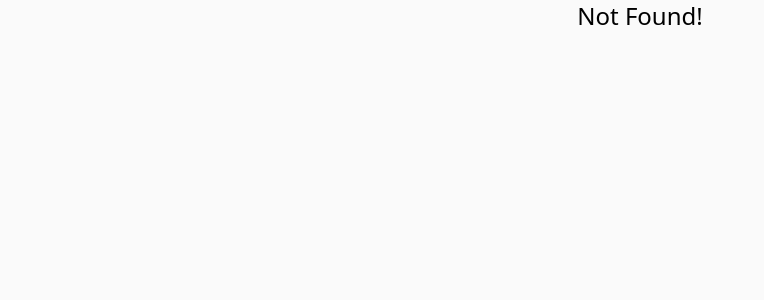
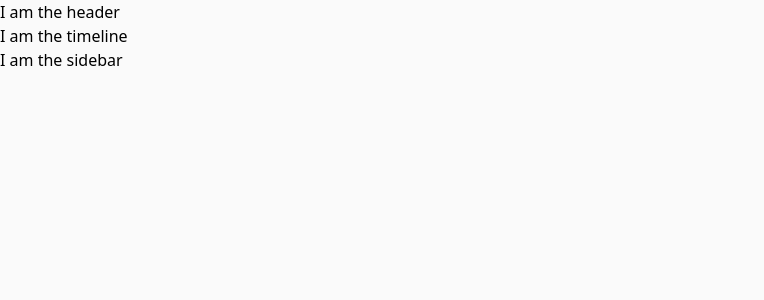
Before and after one commit to RaccoonHowell/instagram, a React (Create React App) app: page / in a window 1280 px wide. Shown: the top 300 px of the page, without its empty margins (0-764 px from the left). Built offline with nearby package versions, Linux system fonts and the light colour scheme.

Commit message:
created dashboard page and added route to app.js

```diff
--- a/src/App.js
+++ b/src/App.js
@@ -4,6 +4,7 @@ import * as ROUTES from './constants/routes';
 
 const Login = lazy(() => import ('./pages/login'));
 const SignUp = lazy(() => import ('./pages/signup'));
+const Dashboard = lazy(() => import ('./pages/dashboard'));
 const NotFound = lazy(() => import ('./pages/notfound'));
 
 export default function App() {
@@ -13,6 +14,7 @@ export default function App() {
         <Switch>
           <Route path={ROUTES.LOGIN} component={Login} />
           <Route path={ROUTES.SIGN_UP} component={SignUp} />
+          <Route path={ROUTES.DASHBOARD} component={Dashboard} />
           <Route component={NotFound} />
         </Switch>
       </Suspense>
--- /dev/null
+++ b/src/pages/dashboard.js
@@ -0,0 +1,20 @@
+import { useEffect } from 'react';
+import Header from '../components/header';
+import Timeline from '../components/timeline';
+import Sidebar from '../components/sidebar';
+
+export default function Dashboard() {
+    useEffect(() => {
+        document.title = 'Instagram';
+    }, []);
+
+    return (
+        <div className='bg-gray-background'>
+            <Header />
+            <div className='grid'>
+                <Timeline />
+                <Sidebar />
+            </div>
+        </div>
+    );
+}
```
